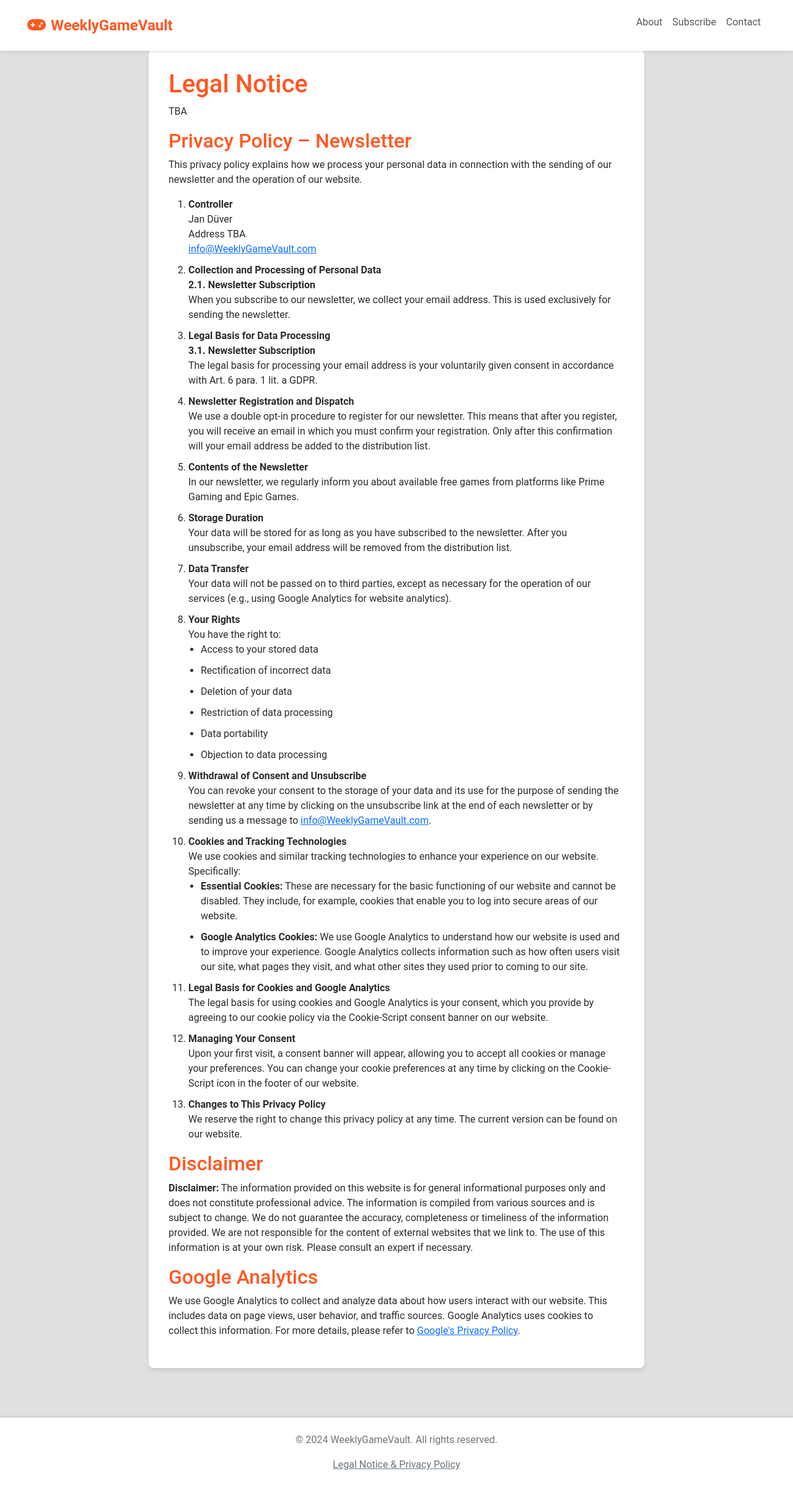
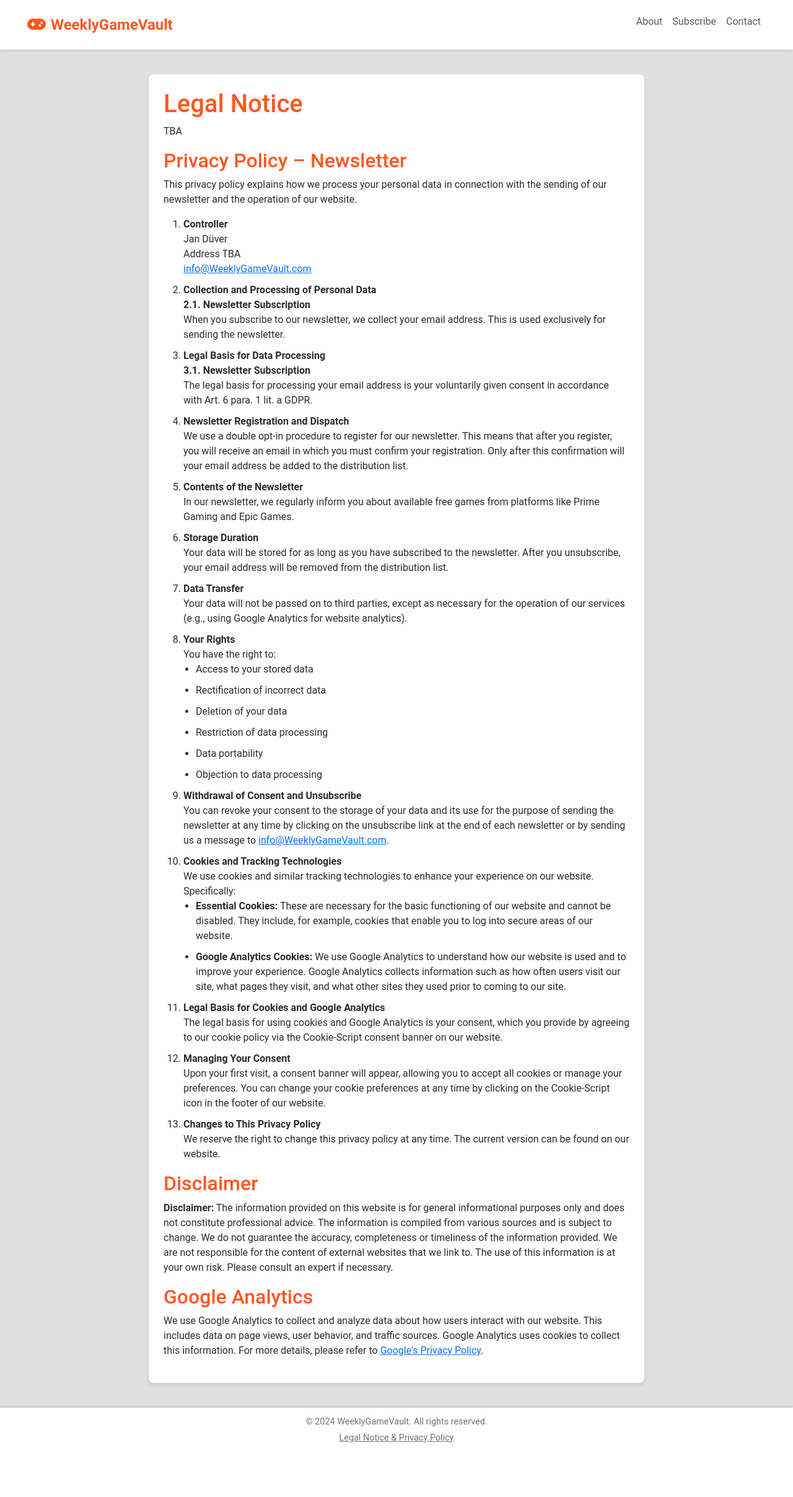
Before and after one commit to Jndvr/AllTheFreeGames, a Flask app: page /LegalNotice in a window 1280 px wide. Shown: the whole page at 62% size. After the commit the page ends 2327 px from the top, so only its background shows below. Run offline with Flask 3, Linux system fonts and the light colour scheme.

Commit message:
worked on html structure

```diff
--- a/templates/LegalNotice.html
+++ b/templates/LegalNotice.html
@@ -25,51 +25,93 @@
     rel="stylesheet"
   />
   <style>
+    :root {
+      --navbar-height: 80px; /* Define a variable for navbar height */
+    }
+
+    /* Flexbox Layout */
+    html, body {
+      height: 100%;
+      margin: 0;
+      padding: 0;
+    }
+
     body {
       background-color: #e0e0e0;
       color: #2c2c2c;
       font-family: 'Roboto', sans-serif;
+      display: flex;
+      flex-direction: column;
+      padding-top: var(--navbar-height); /* Added padding to prevent navbar overlap */
     }
+
+    html {
+      scroll-padding-top: var(--navbar-height); /* Ensures in-page links are scrolled correctly */
+      scroll-behavior: smooth; /* Enables smooth scrolling */
+    }
+
     .navbar {
       background-color: #ffffff;
       box-shadow: 0 2px 4px rgba(0,0,0,0.1);
-      padding: 1rem 2rem;
+      padding: 1.5rem 2rem; /* Increased padding for better spacing */
       z-index: 1000;
+      height: var(--navbar-height); /* Ensure navbar height matches the variable */
     }
+
     .navbar-brand {
       font-weight: bold;
       font-size: 1.5rem;
       color: #ff5722 !important;
     }
+
+    /* Main Content */
+    main {
+      flex: 1; /* Allows main to grow and push footer down */
+      padding: 20px;
+    }
+
     .content-wrapper {
       background-color: #ffffff;
-      margin: 80px auto;
+      margin: 20px auto; /* Reduced top margin */
       max-width: 800px;
-      padding: 2rem;
+      padding: 1.5rem; /* Reduced padding for slimmer appearance */
       border-radius: 8px;
       box-shadow: 0 4px 6px rgba(0,0,0,0.1);
     }
+
+    /* Slimmer Footer */
     .footer {
       background-color: #ffffff;
-      padding: 1.5rem 0;
+      padding: 0.5rem 0; /* Reduced padding */
       text-align: center;
       color: #6c757d;
-      margin-top: 50px;
       box-shadow: 0 -2px 4px rgba(0,0,0,0.1);
     }
-    a.footer-link {
+
+    .footer p {
+      margin: 0.25rem 0; /* Reduced margins */
+      font-size: 0.9rem;  /* Slightly smaller font size for a slimmer look */
+    }
+
+    .footer a.footer-link {
       color: #6c757d;
       text-decoration: underline;
+      font-size: 0.9rem; /* Consistent font size with footer text */
     }
-    a.footer-link:hover {
+
+    .footer a.footer-link:hover {
       color: #333333;
     }
+
+    /* Heading Colors */
     h1 {
       color: #ff5722;
     }
     h2 {
       color: #ff5722;
     }
+
+    /* List Styling */
     ul {
       list-style-type: disc;
       padding-left: 20px;
@@ -77,10 +119,22 @@
     li {
       margin-bottom: 10px;
     }
+
+    /* Modal Content Styling */
     .modal-content {
       background-color: #ffffff;
       padding: 20px;
       border-radius: 8px;
+    }
+
+    /* Responsive Adjustments */
+    @media (max-width: 768px) {
+      .navbar-brand {
+        font-size: 1.2rem;
+      }
+      .content-wrapper {
+        padding: 1rem;
+      }
     }
   </style>
 </head>
@@ -114,18 +168,18 @@
             <a class="nav-link" href="#about">About</a>
           </li>
           <li class="nav-item">
-                <a class="nav-link" aria-current="page" href="#subscribe">Subscribe</a>
+            <a class="nav-link" href="#subscribe">Subscribe</a>
           </li>
           <li class="nav-item">
             <a class="nav-link" href="/contact">Contact</a>
           </li>
-
         </ul>
       </div>
     </div>
   </nav>
 
   <!-- Main Content -->
+  <main>
     <div class="content-wrapper">
       <h1>Legal Notice</h1>
       <p>TBA</p>
@@ -220,6 +274,7 @@
         We use Google Analytics to collect and analyze data about how users interact with our website. This includes data on page views, user behavior, and traffic sources. Google Analytics uses cookies to collect this information. For more details, please refer to <a href="https://policies.google.com/privacy" target="_blank">Google's Privacy Policy</a>.
       </p>
     </div>
+  </main>
 
   <!-- Footer -->
   <footer class="footer">
```
Also changed, not shown: templates/contact.html (+58 -8 lines), templates/index.html (+63 -39 lines), app.py (line endings or trailing spaces). Lines whose indentation alone changed are shown as unchanged.
